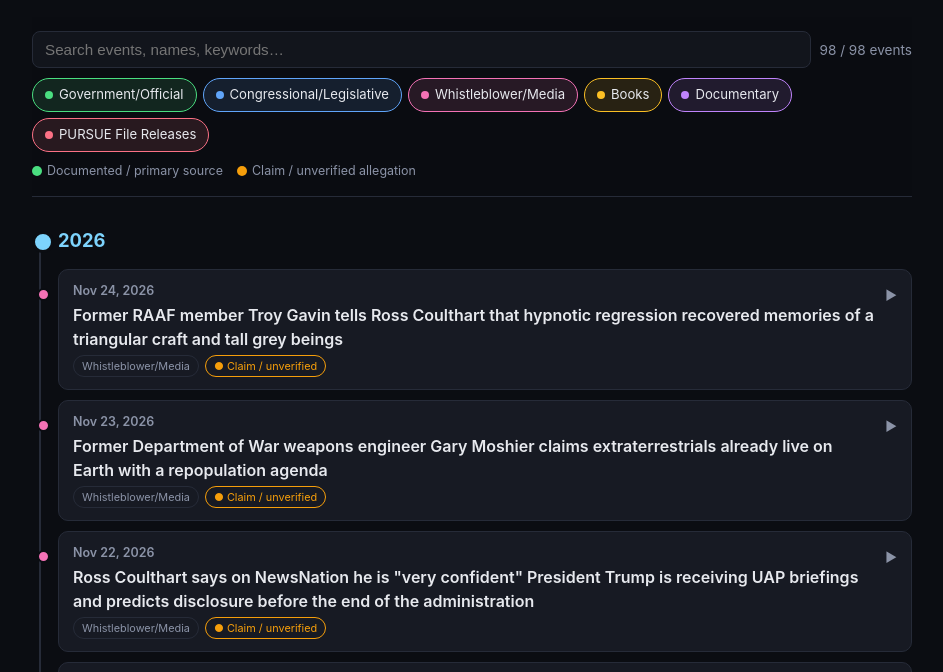
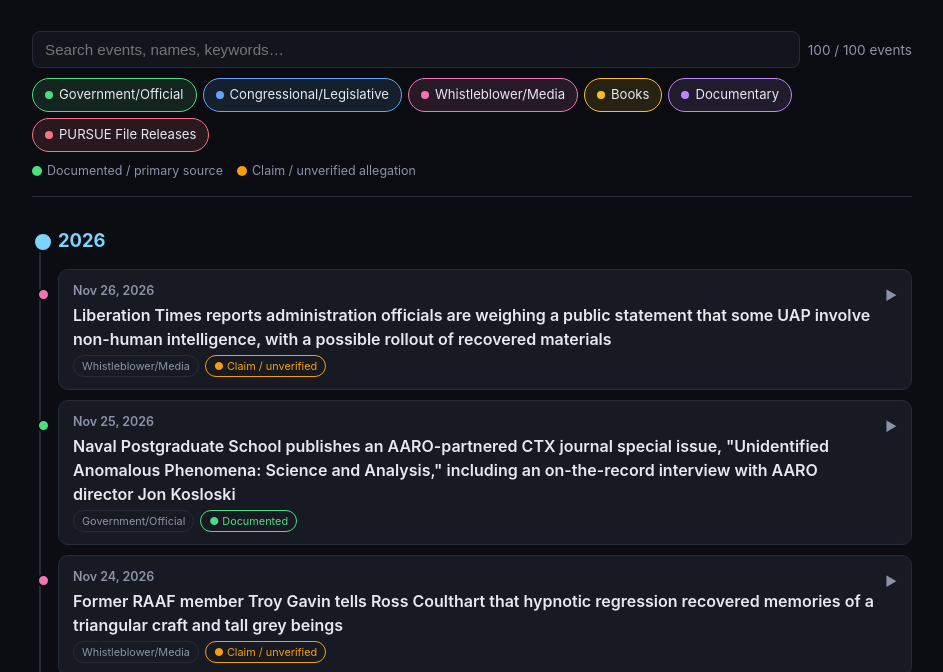
Before and after one commit to Spocktology/uapdisclosuretimeline, a plain HTML site: page index.html in a window 1280 px wide. Shown: the part 121-793 px from the top of the page, without its empty margins (168-1111 px from the left). Drawn offline with Linux system fonts and the light colour scheme.

Commit message:
Add NPS/AARO CTX UAP special issue (Nov 25) and Liberation Times NHI statement report (Nov 26)

```diff
--- a/index.html
+++ b/index.html
@@ -554,7 +554,13 @@ const EVENTS = [
  sources:[["International Business Times UK: Former Pentagon contractor's alien claims","https://www.ibtimes.co.uk/former-pentagon-contractor-alien-claims-ufo-evidence-1834210"],["PerthNow: US military contractor claims aliens are real and they're coming here to live","https://www.perthnow.com.au/news/world/us-military-contractor-claims-aliens-are-real-and-theyre-coming-here-to-live-c-23208177"]]},
 {date:"2026-11-24", title:"Former RAAF member Troy Gavin tells Ross Coulthart that hypnotic regression recovered memories of a triangular craft and tall grey beings", cat:"media", status:"unverified",
  desc:"In a Reality Check interview released November 24, 2026 as part of Coulthart's Barwon Heads investigation, former Royal Australian Air Force airfield defense guard Troy Gavin -- now a principal at White Hawk Psionics -- described a teenage camping trip in the Cocoparra area involving missing time and a silent illuminating object. Gavin said regression hypnotherapy conducted years later by Australian researcher Bill Chalker recovered memories of a triangular craft and tall grey beings with large eyes, long arms and long fingers, along with a pressure sensation in his chest and abdomen. Gavin explicitly cautioned that the recollections are personal memory and should not be treated as evidence of a physical event; no corroborating physical evidence has been published, and research reviews find hypnosis does not improve accuracy of recall.",
- sources:[["NewsNation Reality Check: Former Air Force member describes missing time and a UFO encounter","https://www.newsnationnow.com/podcasts-newsnation/reality-check/former-air-force-member-describes-missing-time-and-a-ufo-encounter-reality-check-with-ross-coulthart/"],["International Business Times UK: Ex-Air Force member recalls UAP encounter memories via hypnotic regression","https://www.ibtimes.co.uk/tall-grey-large-eyes-ex-air-force-member-recalls-uap-encounter-memories-via-hypnotic-regression-1834682"]]}
+ sources:[["NewsNation Reality Check: Former Air Force member describes missing time and a UFO encounter","https://www.newsnationnow.com/podcasts-newsnation/reality-check/former-air-force-member-describes-missing-time-and-a-ufo-encounter-reality-check-with-ross-coulthart/"],["International Business Times UK: Ex-Air Force member recalls UAP encounter memories via hypnotic regression","https://www.ibtimes.co.uk/tall-grey-large-eyes-ex-air-force-member-recalls-uap-encounter-memories-via-hypnotic-regression-1834682"]]},
+{date:"2026-11-25", title:"Naval Postgraduate School publishes an AARO-partnered CTX journal special issue, \"Unidentified Anomalous Phenomena: Science and Analysis,\" including an on-the-record interview with AARO director Jon Kosloski", cat:"gov", status:"verified",
+ desc:"The US Naval Postgraduate School, through its Center on Combating Hybrid Threats and in close partnership with the All-domain Anomaly Resolution Office, published the Spring 2026 special issue of its Combating Threats Exchange (CTX) journal devoted entirely to UAP science and analysis. The issue contains seven parts: a letter from the guest editors, a foreword, a CTX interview with AARO director Dr. Jon T. Kosloski conducted December 4, 2025 by NPS hybrid-threats director Lawrence Walzer, and four articles covering data vetting and accessibility, event-based sensing for UAP detection and tracking, Ukrainian military observations of aerospace objects during the defense against Russia, and a practical photography guide for everyday observers. Kosloski states that \"far and away, AARO's biggest challenge is a lack of high-quality data,\" explaining that specialized military sensors are not general-purpose scientific instruments, and that \"the overwhelming majority of UAP reports we've resolved turn out to be misattributions of ordinary, prosaic objects.\" This is an official academic publication rather than a release of government records, and marks the first peer-oriented scientific journal issue produced jointly by a US military graduate institution and the Pentagon's UAP office.",
+ sources:[["Naval Postgraduate School: UAP Special CTX Issue (Global ECCO)","https://nps.edu/web/ecco/uap-special-ctx-issue"],["CTX Special Issue PDF (full issue)","https://nps.edu/documents/110773463/165192597/CTX-EAG-Special-Issue-2026.pdf"],["UAP.Global: NPS publishes UAP journal issue with AARO","https://uap.global/naval-postgraduate-school-uap-ctx-special-issue-aaro/"]]},
+{date:"2026-11-26", title:"Liberation Times reports administration officials are weighing a public statement that some UAP involve non-human intelligence, with a possible rollout of recovered materials", cat:"media", status:"unverified",
+ desc:"Christopher Sharp reported for Liberation Times on November 26, 2026 that sources say US officials are weighing a public statement acknowledging that some UAP involve non-human intelligence interacting with humanity, potentially accompanied by a public rollout of allegedly recovered exotic materials, and that a disclosure plan is currently before the White House for consideration. The piece frames the resulting origins question through physicist and former Pentagon adviser Hal Puthoff's four candidate hypotheses, including the possibility of a long-hidden population native to Earth. It also recounts David Grusch telling Joe Rogan that he viewed contemporary crash-retrieval footage showing several dead, human-looking figures he described as \"very, very beautiful\" and compared to Greek gods. No official confirmation of any planned statement, disclosure plan or recovered materials exists, and the reporting rests entirely on anonymous sources and uncorroborated whistleblower description.",
+ sources:[["Liberation Times: The UFO Origins Question Washington May Have to Answer","https://www.liberationtimes.com/home/origins-story-where-do-ufos-come-from"]]}
 ];
 
 // ---- render ----
```
